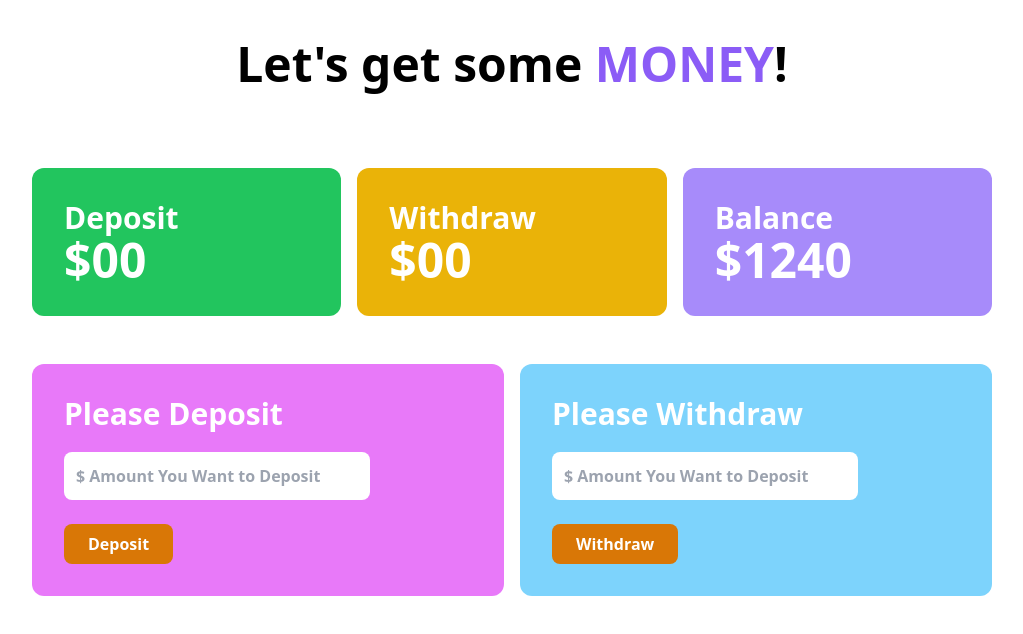
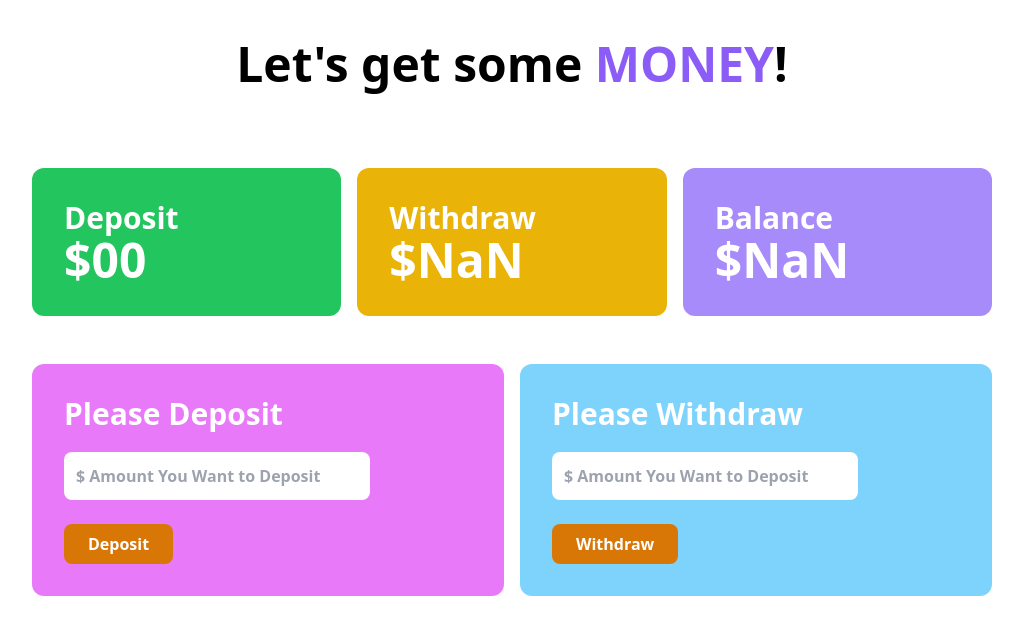
Before and after one commit to rafidulislam19/Simple-Bank-Website, a plain HTML site: page bank.html in a window 1280 px wide. Both pictures are taken after a click on the button "Withdraw". Shown: the whole page, without its empty margins (128-1151 px from the left). Drawn offline with nearby package versions, Linux system fonts and the light colour scheme.

Commit message:
withdraw

```diff
--- a/bank.html
+++ b/bank.html
@@ -20,7 +20,7 @@
                 </div>
                 <div class="bg-yellow-500 p-8 rounded-xl">
                     <h4 class="text-3xl">Withdraw</h4>
-                    <h2 class="text-5xl">$00</h2>
+                    <h2 class="text-5xl">$<span id="withdraw-total">00</span> </h2>
                 </div>
                 <div class="bg-violet-400 p-8 rounded-xl">
                     <h4 class="text-3xl">Balance</h4>
@@ -46,5 +46,6 @@
         </section>
     </main>
     <script src="js/deposit.js"></script>
+    <script src="js/withdraw.js"></script>
 </body>
 </html>
--- /dev/null
+++ b/js/withdraw.js
@@ -0,0 +1,16 @@
+document.getElementById('btn-withdraw').addEventListener('click',function(){
+    const withdrawField = document.getElementById('withdraw');
+    const newWithdrawAmount = withdrawField.value;
+
+    const withdrawTotalElement = document.getElementById('withdraw-total');
+    const previousWithdrawTotal = withdrawTotalElement.innerText;
+    currentWithdrawTotal = parseFloat(newWithdrawAmount) + parseFloat(previousWithdrawTotal);
+    withdrawTotalElement.innerText = currentWithdrawTotal;
+
+    const balanceTotal = document.getElementById('balance-total');
+    const previousBalanceTotal = balanceTotal.innerText;
+    const currentBalanceTotal = parseFloat(previousBalanceTotal) - parseFloat(newWithdrawAmount);
+    balanceTotal.innerText = currentBalanceTotal;
+
+    withdrawField.value = '';
+})
```
